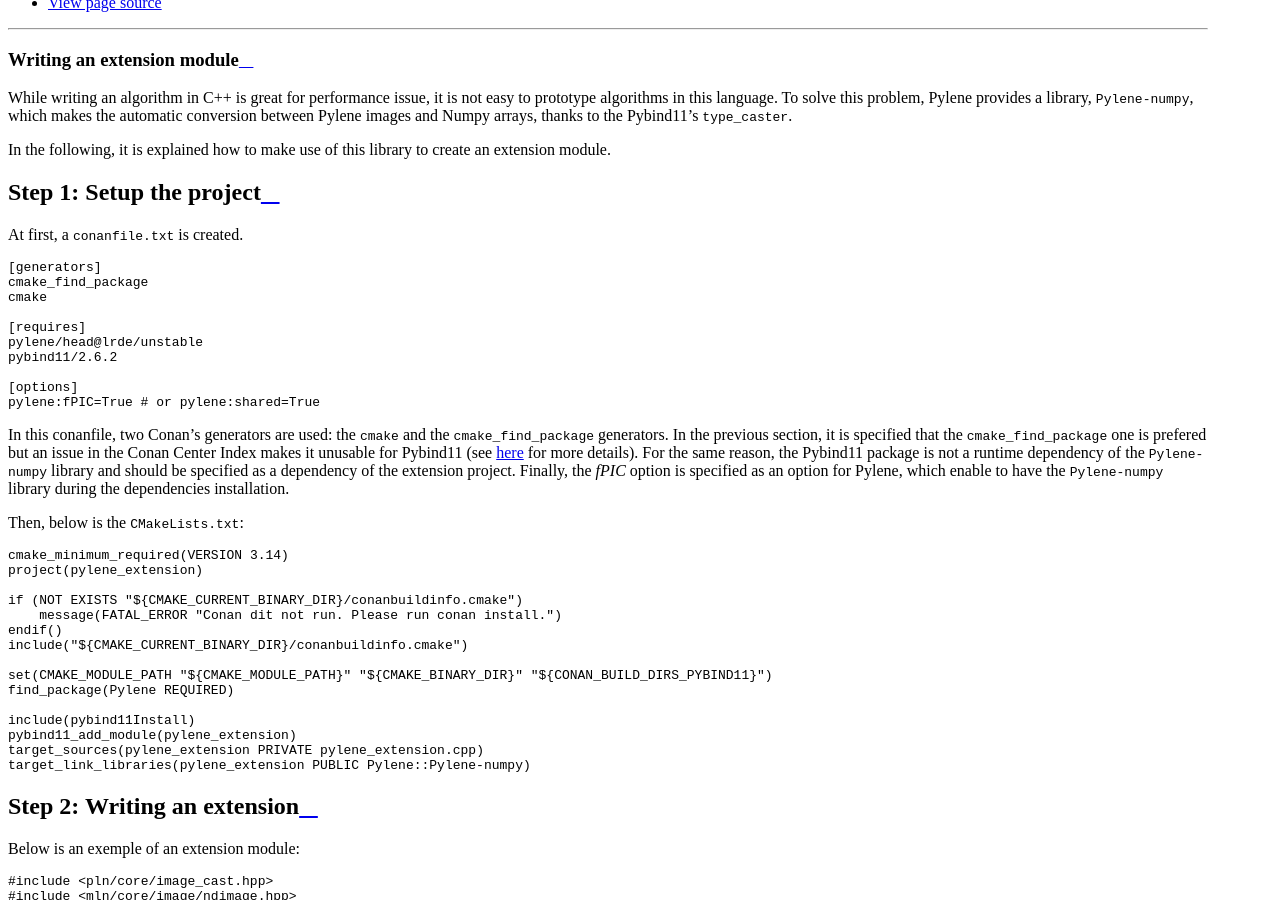
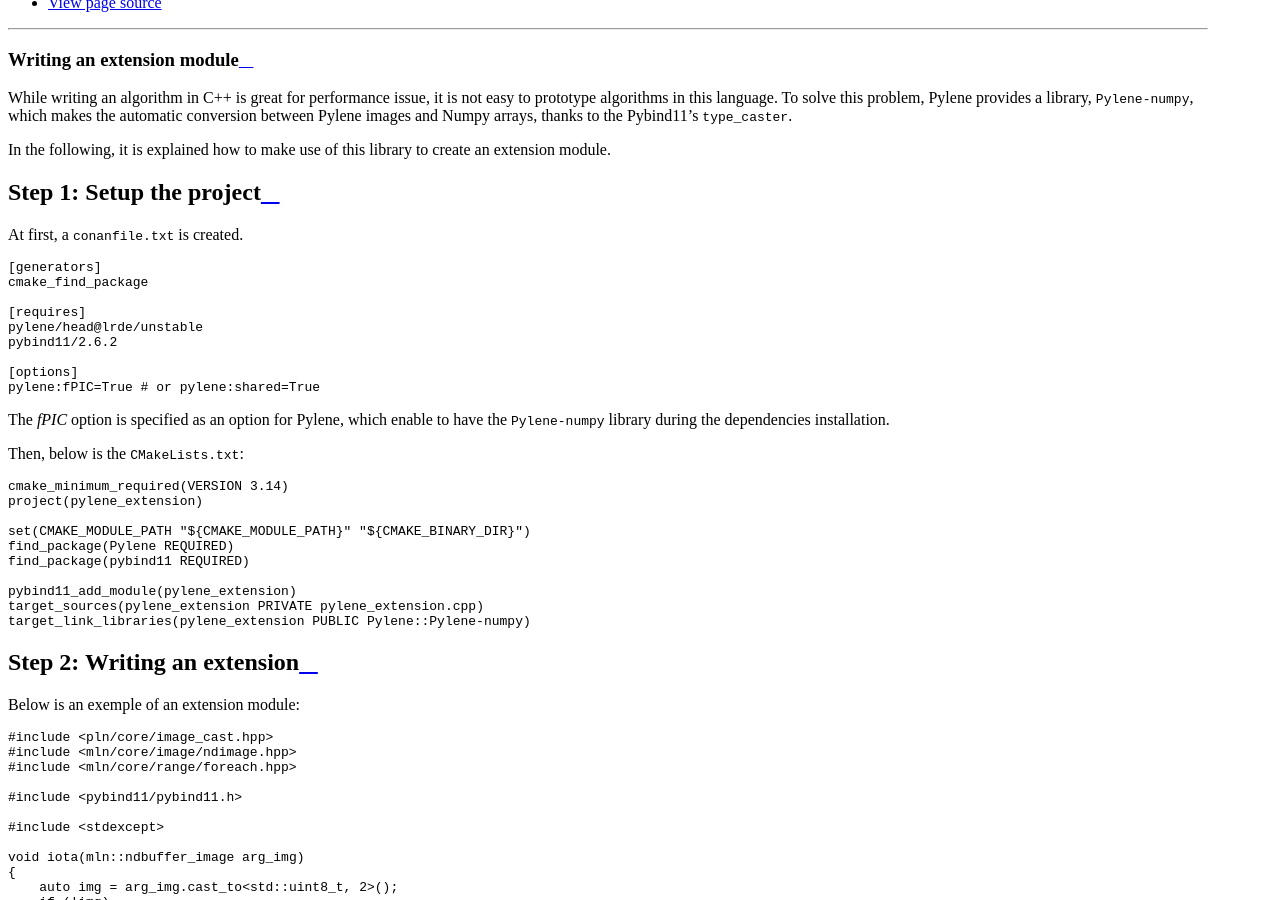
Before and after one commit to GerHobbelt/pylene, a Sphinx documentation site: the page built from doc/source/python/extension.rst, in a window 1280 px wide and 900 px high, scrolled down 389 px. Built offline with Sphinx 7.4.7 and the Read the Docs theme 2.0.0, drawn with Linux system fonts in a browser that asks for light colours.

Commit message:
Update documentation

```diff
--- a/doc/source/python/extension.rst
+++ b/doc/source/python/extension.rst
@@ -18,7 +18,6 @@ At first, a ``conanfile.txt`` is created.
 
     [generators]
     cmake_find_package
-    cmake
 
     [requires]
     pylene/head@lrde/unstable
@@ -27,16 +26,8 @@ At first, a ``conanfile.txt`` is created.
     [options]
     pylene:fPIC=True # or pylene:shared=True
 
-In this conanfile, two Conan's generators are used: the ``cmake`` and
-the ``cmake_find_package`` generators. In the previous section, it is specified
-that the ``cmake_find_package`` one is prefered but an issue in the Conan Center
-Index makes it unusable for Pybind11 (see `here
-<https://github.com/conan-io/conan-center-index/pull/4445>`_ for more details).
-For the same reason, the Pybind11 package is not a runtime dependency of the
-``Pylene-numpy`` library and should be specified as a dependency of the
-extension project. Finally, the `fPIC` option is specified as an option for
-Pylene, which enable to have the ``Pylene-numpy`` library during the
-dependencies installation.
+The `fPIC` option is specified as an option for Pylene, which enable to have the
+``Pylene-numpy`` library during the dependencies installation.
 
 Then, below is the ``CMakeLists.txt``:
 
@@ -45,15 +36,10 @@ Then, below is the ``CMakeLists.txt``:
     cmake_minimum_required(VERSION 3.14)
     project(pylene_extension)
 
-    if (NOT EXISTS "${CMAKE_CURRENT_BINARY_DIR}/conanbuildinfo.cmake")
-        message(FATAL_ERROR "Conan dit not run. Please run conan install.")
-    endif()
-    include("${CMAKE_CURRENT_BINARY_DIR}/conanbuildinfo.cmake")
+    set(CMAKE_MODULE_PATH "${CMAKE_MODULE_PATH}" "${CMAKE_BINARY_DIR}")
+    find_package(Pylene REQUIRED)
+    find_package(pybind11 REQUIRED)
 
-    set(CMAKE_MODULE_PATH "${CMAKE_MODULE_PATH}" "${CMAKE_BINARY_DIR}" "${CONAN_BUILD_DIRS_PYBIND11}")
-    find_package(Pylene REQUIRED)
-
-    include(pybind11Install)
     pybind11_add_module(pylene_extension)
     target_sources(pylene_extension PRIVATE pylene_extension.cpp)
     target_link_libraries(pylene_extension PUBLIC Pylene::Pylene-numpy)
```
Also changed, not shown: 2 other files.
